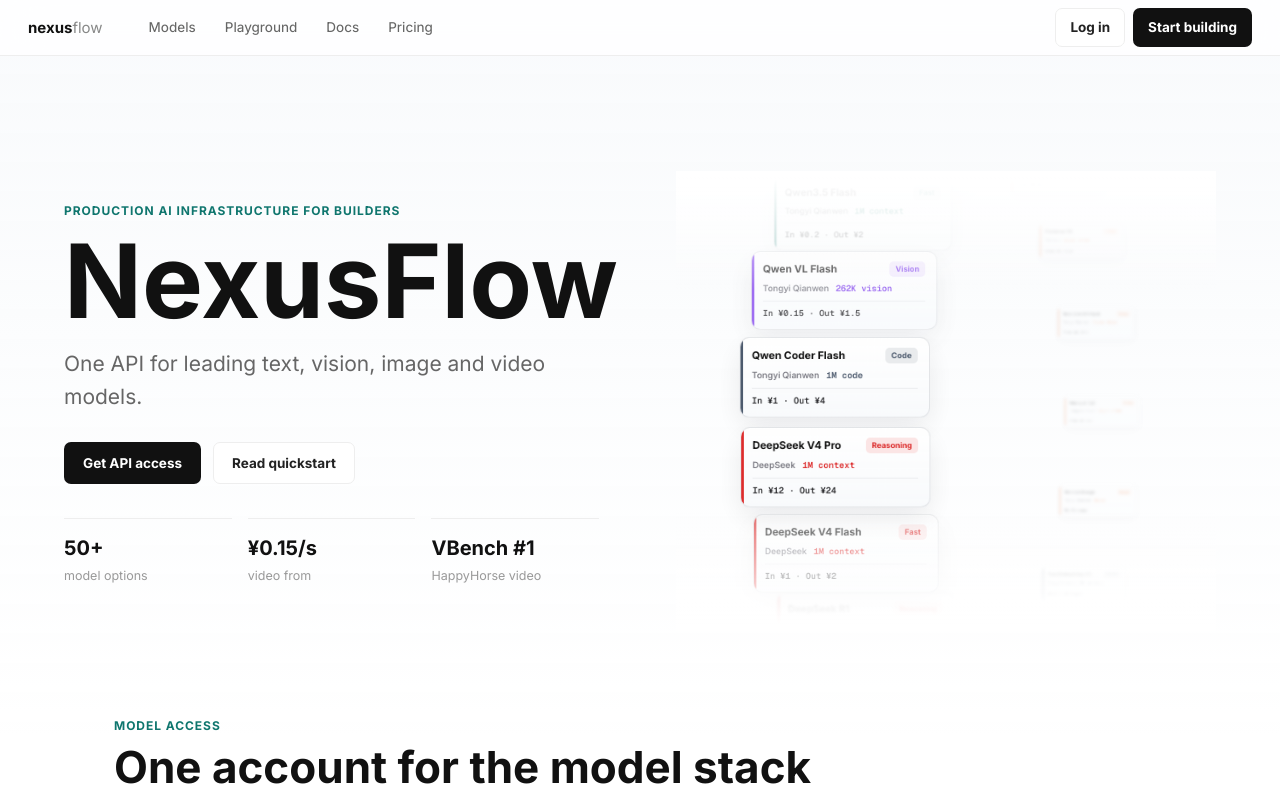
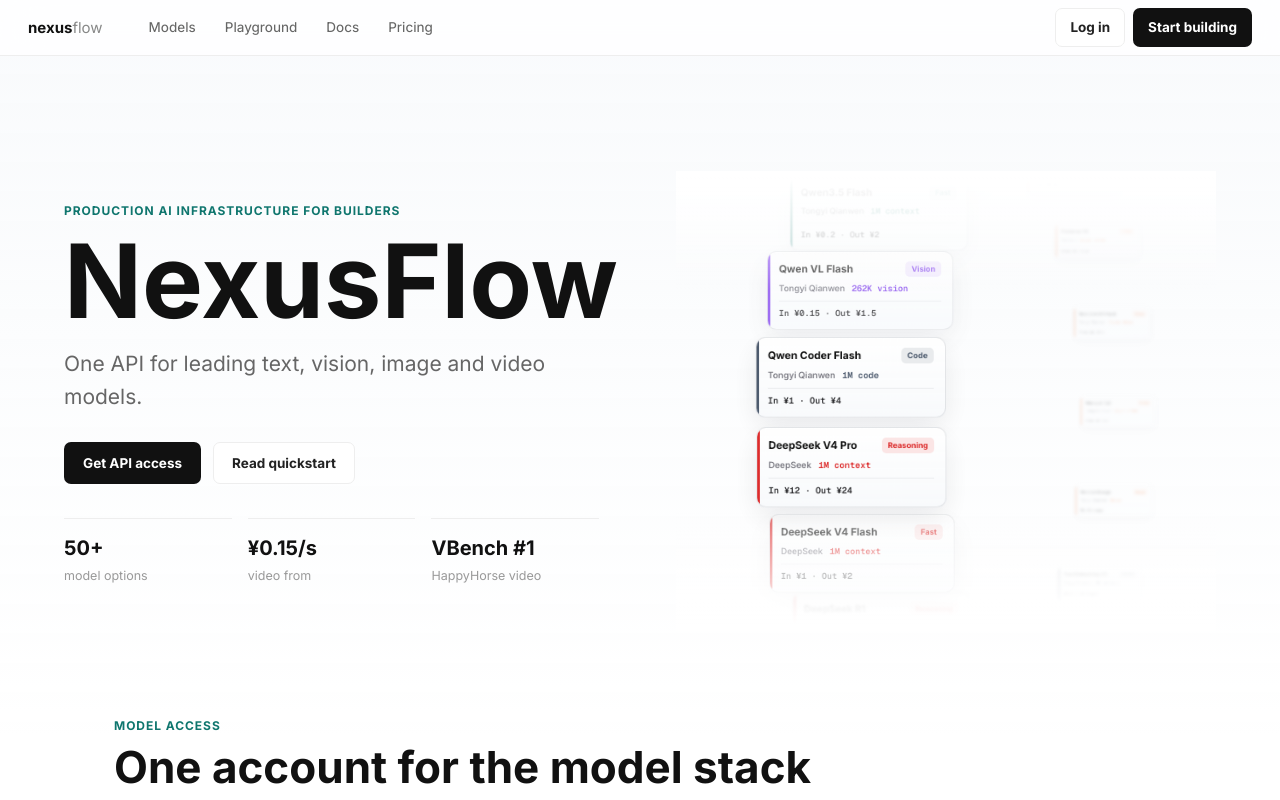
Before and after one commit to Daemon4444/nexusflow, a Next.js app in the folder frontend/: page / in a window 1280 px wide. Shown: the top 800 px of the page. Built offline with nearby package versions, Linux system fonts and the light colour scheme; no server answers.

Commit message:
Shift landing carousel right

```diff
--- a/frontend/app/globals.css
+++ b/frontend/app/globals.css
@@ -1376,7 +1376,7 @@ code {
   position: relative; width: 100%; height: 100%;
 }
 .ld-cyl-item {
-  position: absolute; top: 50%; left: 54%;
+  position: absolute; top: 50%; left: 57%;
   width: 218px; margin-left: -109px; margin-top: -30px;
   will-change: transform, opacity;
   pointer-events: none;
```
